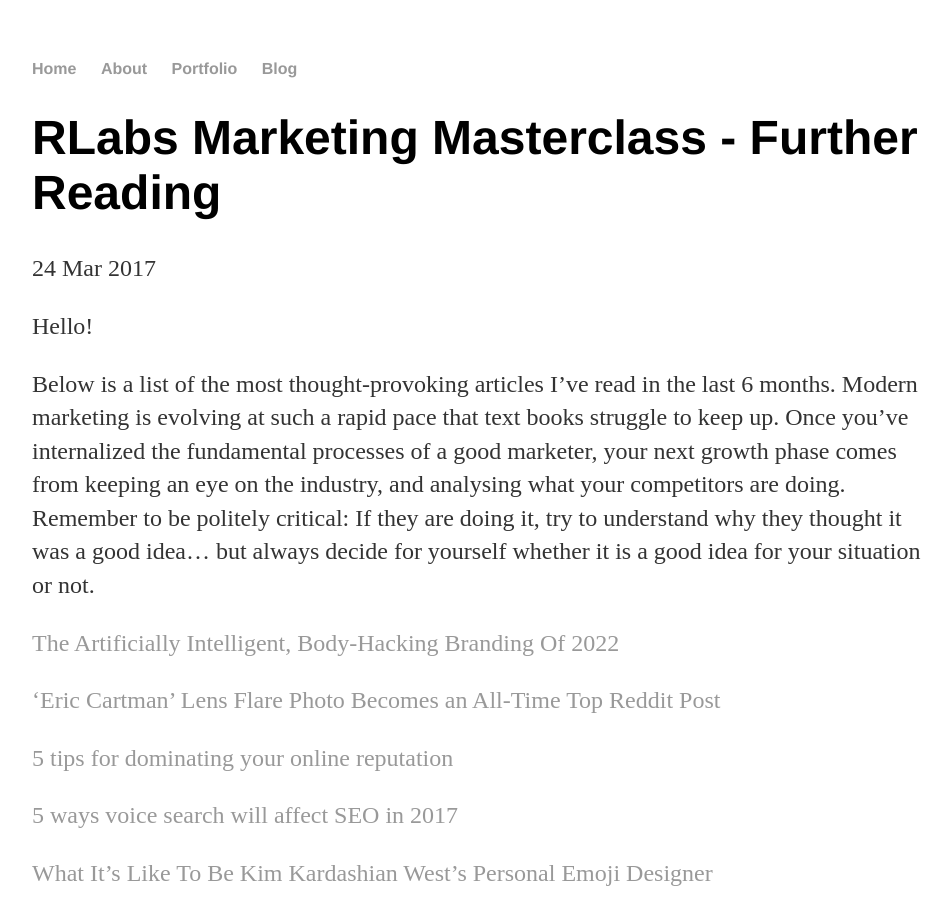
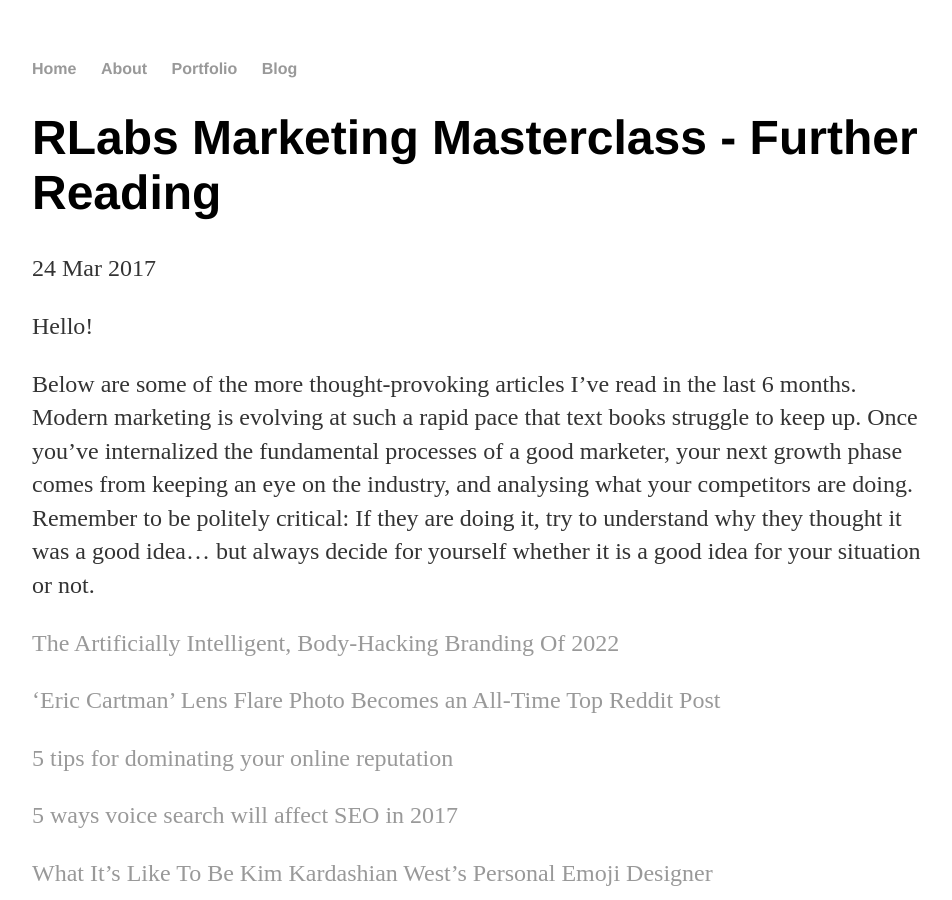
Before and after one commit to erikbrits/erikbrits.github.io, a Jekyll site: the page built from _posts/2017-03-24-RLabs-Marketing-Masterclass.md, in a window 1280 px wide and 900 px high. Shown: the whole window, without its empty margins (160-1112 px from the left). Built offline with Jekyll 4.4.1, drawn with Linux system fonts in a browser that asks for light colours.

Commit message:
Update 2017-03-24-RLabs-Marketing-Masterclass.md
changed "full list" to "some of"

```diff
--- a/_posts/2017-03-24-RLabs-Marketing-Masterclass.md
+++ b/_posts/2017-03-24-RLabs-Marketing-Masterclass.md
@@ -6,7 +6,7 @@
 
 Hello!
 
-Below is a list of the most thought-provoking articles I've read in the last 6 months. Modern marketing is evolving at such a rapid pace that text books struggle to keep up. Once you’ve internalized the fundamental processes of a good marketer, your next growth phase comes from keeping an eye on the industry, and analysing what your competitors are doing. Remember to be politely critical: If they are doing it, try to understand why they thought it was a good idea… but always decide for yourself whether it is a good idea for your situation or not.
+Below are some of the more thought-provoking articles I've read in the last 6 months. Modern marketing is evolving at such a rapid pace that text books struggle to keep up. Once you’ve internalized the fundamental processes of a good marketer, your next growth phase comes from keeping an eye on the industry, and analysing what your competitors are doing. Remember to be politely critical: If they are doing it, try to understand why they thought it was a good idea… but always decide for yourself whether it is a good idea for your situation or not.
 
 
 
```
